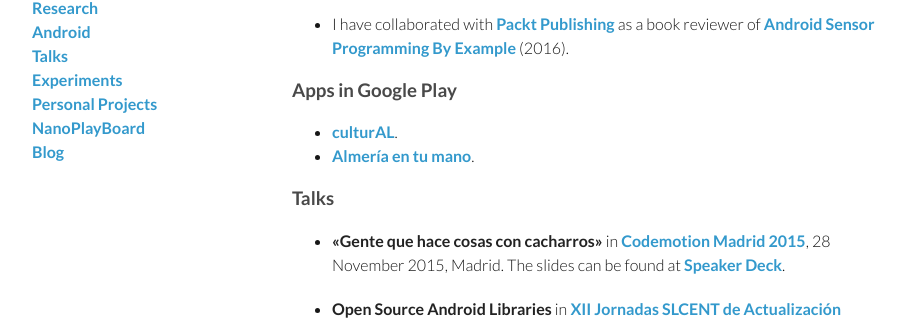
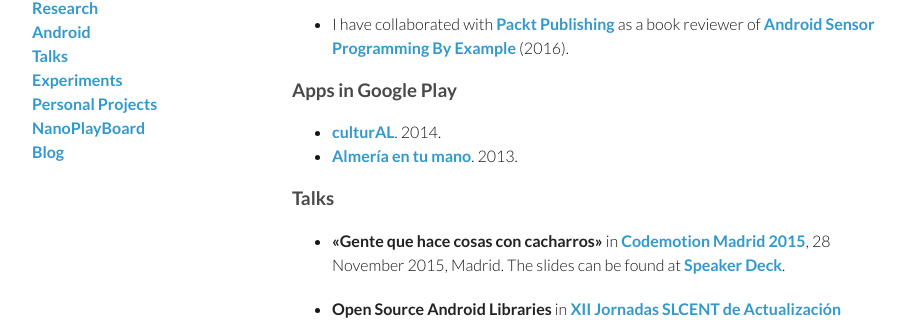
Before and after one commit to josejuansanchez/josejuansanchez.github.io, a Jekyll site: the page built from android/index.md, in a window 1280 px wide and 900 px high. Shown: the part 242-562 px from the top of the window, without its empty margins (178-1100 px from the left). Built offline with Jekyll 4.4.1, drawn with Linux system fonts in a browser that asks for light colours.

Commit message:
Update index.md

```diff
--- a/android/index.md
+++ b/android/index.md
@@ -12,8 +12,8 @@
 * I have collaborated with [Packt Publishing](https://www.packtpub.com) as a book reviewer of [Android Sensor Programming By Example](https://www.packtpub.com/application-development/android-sensor-programming-example) (2016).
 
 ### Apps in Google Play
-  - [culturAL](https://play.google.com/store/apps/details?id=org.josejuansanchez.agendaculturaldealmeria).
-  - [Almería en tu mano](https://play.google.com/store/apps/details?id=es.almeriaentumano.android).
+  - [culturAL](https://play.google.com/store/apps/details?id=org.josejuansanchez.agendaculturaldealmeria). 2014.
+  - [Almería en tu mano](https://play.google.com/store/apps/details?id=es.almeriaentumano.android). 2013.
 
 ### Talks
   * **«Gente que hace cosas con cacharros»** in [Codemotion Madrid 2015](http://2015.codemotion.es/agenda.html#5699289732874240/43004009), 28 November 2015, Madrid. The slides can be found at [Speaker Deck](https://github.com/josejuansanchez/codemotion-2015).
```
